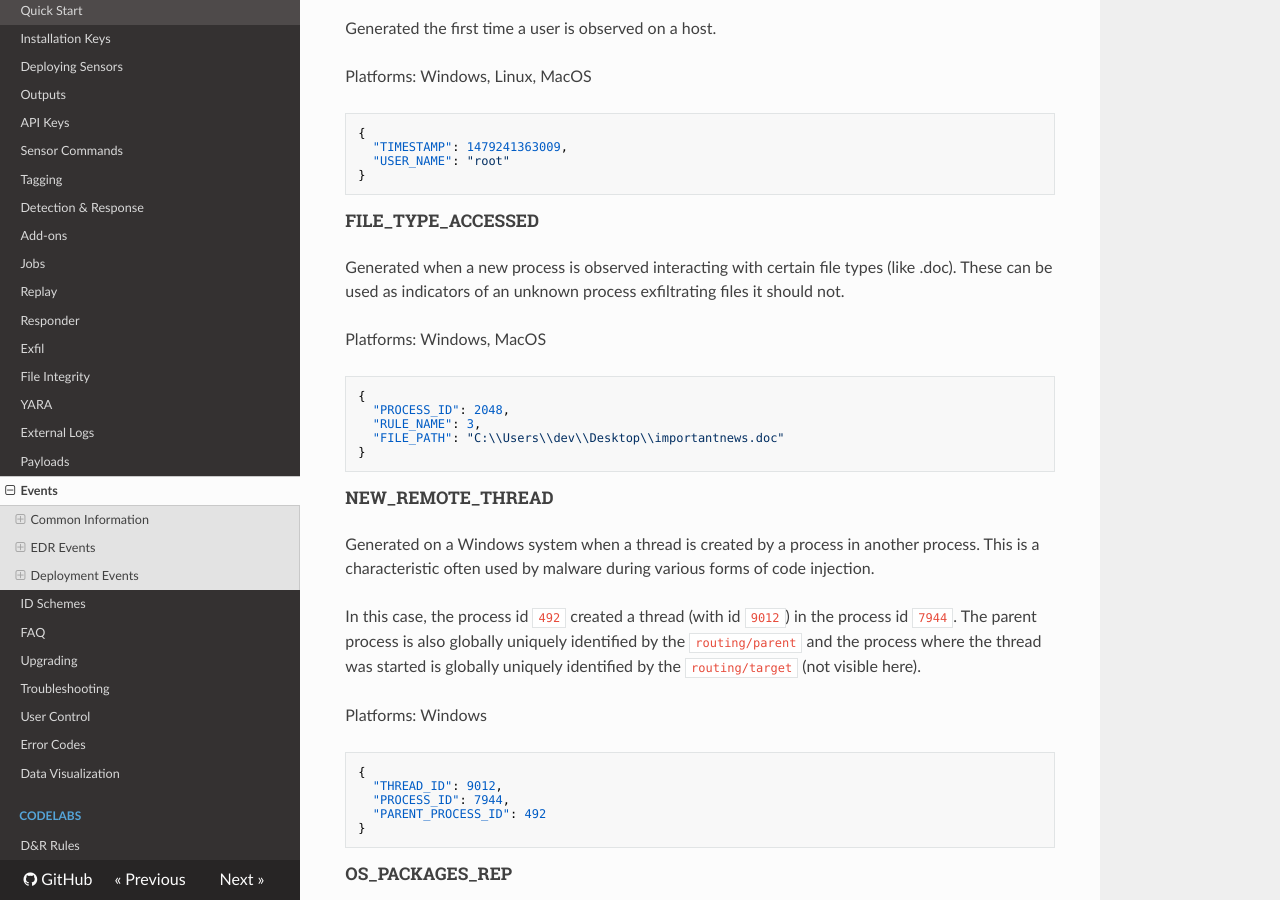
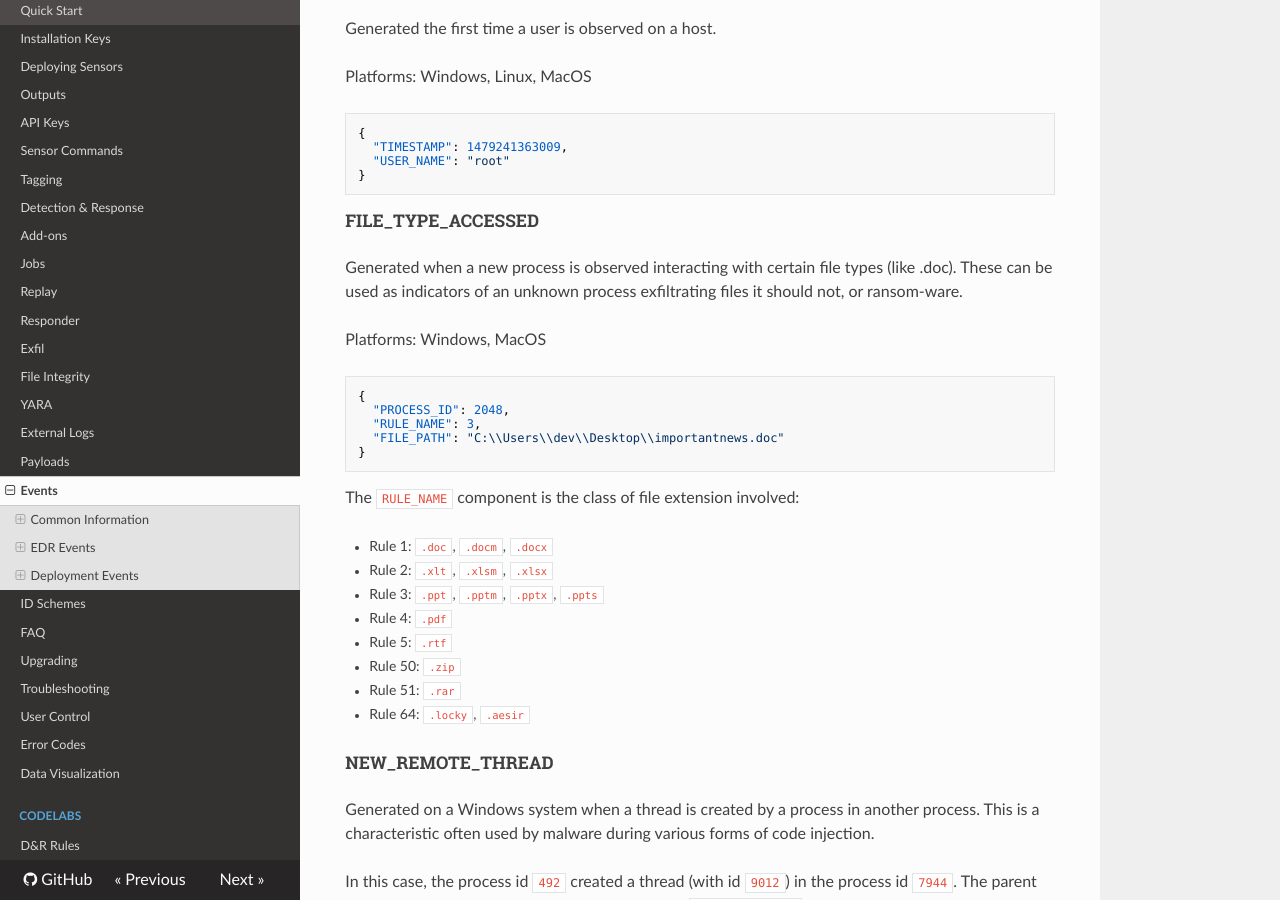
Before and after one commit to refractionPOINT/lce_doc, an MkDocs documentation site: the page built from docs/events.md, in a window 1280 px wide and 900 px high, scrolled down 18573 px. Built offline with MkDocs 1.6.1, drawn with Linux system fonts in a browser that asks for light colours; nearby versions of some CDN libraries; old or Windows-style settings are respelled for this version of MkDocs.

Commit message:
Add info on FILE_TYPE_ACCESSED

````diff
--- a/docs/events.md
+++ b/docs/events.md
@@ -865,7 +865,7 @@ Platforms: Windows, Linux, MacOS
 ### FILE_TYPE_ACCESSED
 Generated when a new process is observed interacting with certain
 file types (like .doc). These can be used as indicators of an unknown
-process exfiltrating files it should not.
+process exfiltrating files it should not, or ransom-ware.
 
 Platforms: Windows, MacOS
 
@@ -876,6 +876,17 @@ Platforms: Windows, MacOS
   "FILE_PATH": "C:\\Users\\dev\\Desktop\\importantnews.doc"
 }
 ```
+
+The `RULE_NAME` component is the class of file extension involved:
+
+* Rule 1: `.doc`, `.docm`, `.docx`
+* Rule 2: `.xlt`, `.xlsm`, `.xlsx`
+* Rule 3: `.ppt`, `.pptm`, `.pptx`, `.ppts`
+* Rule 4: `.pdf`
+* Rule 5: `.rtf`
+* Rule 50: `.zip`
+* Rule 51: `.rar`
+* Rule 64: `.locky`, `.aesir`
 
 ### NEW_REMOTE_THREAD
 Generated on a Windows system when a thread is created by a process in another process.
````
